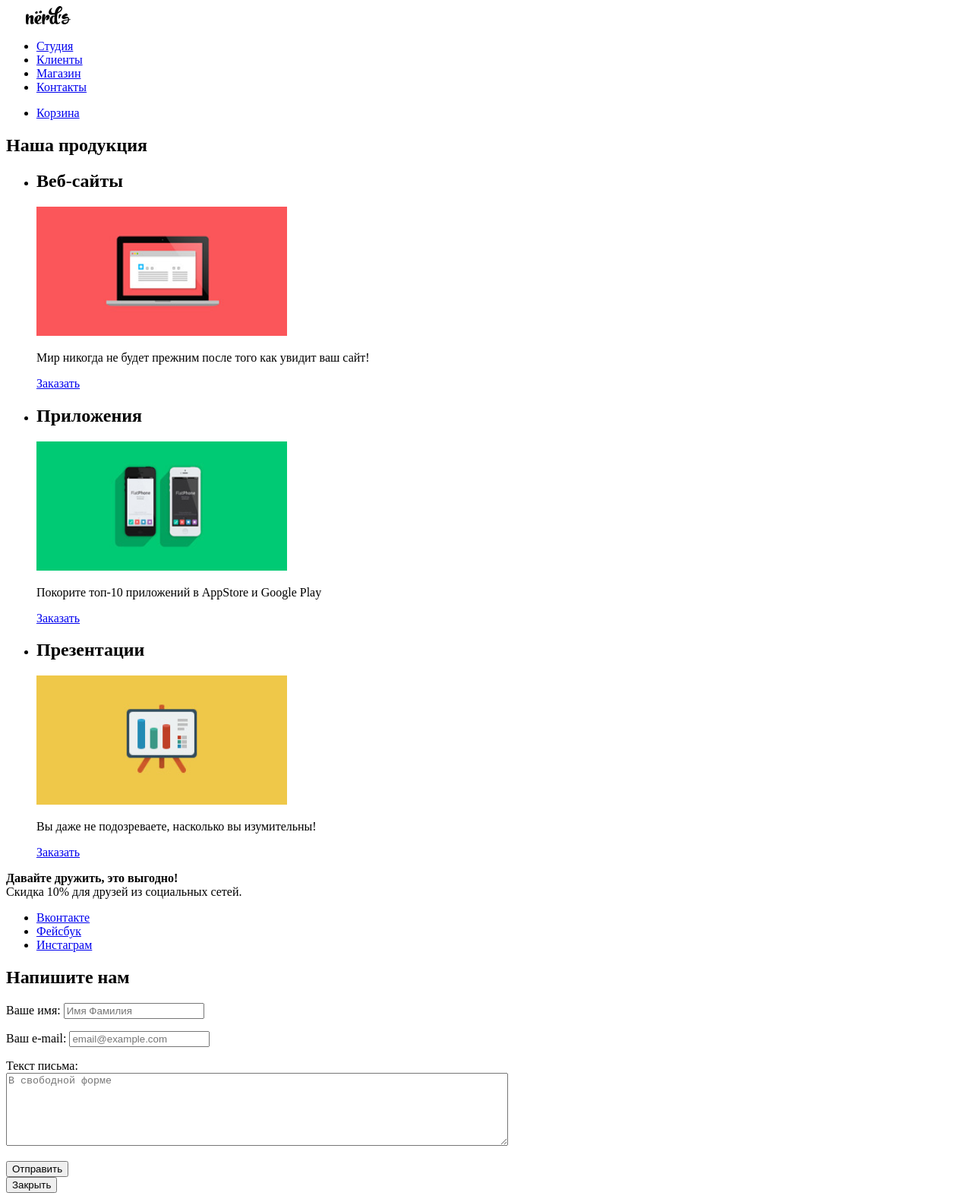
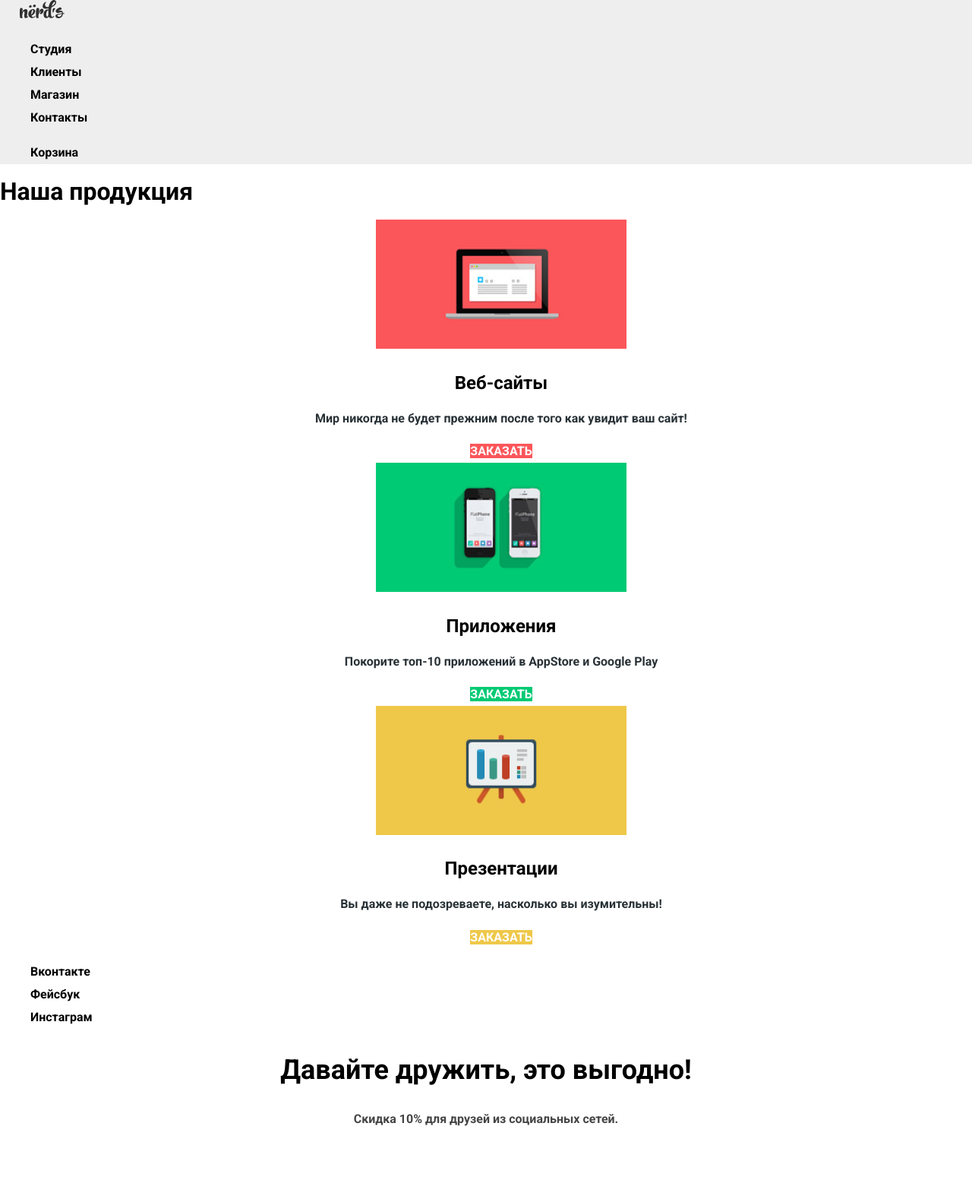
Before and after one commit to DraxCom/598487-nerds-25, a plain HTML site: page index.html in a window 1280 px wide. Shown: the whole page at 76% size. After the commit the page ends 1500 px from the top, so only its background shows below. Drawn offline with nearby package versions, Linux system fonts and the light colour scheme.

Commit message:
Добавил стилизацию

```diff
--- a/catalog.html
+++ b/catalog.html
@@ -3,12 +3,16 @@
   <head>
     <meta charset="utf-8">
     <title>Каталог</title>
+    <link href="https://fonts.googleapis.com/css?family=Roboto:400,700&display=swap&subset=cyrillic" rel="stylesheet">
+    <link href="css/normalize.css" rel="stylesheet">
+    <link href="css/style.css" rel="stylesheet">
   </head>
   <body>
     <header class="main-header">
       <nav class="main-navigation">
-        <a class="main-header-logo" href="index.html"></a>
+        <a class="main-header-logo" href="index.html">
           <img src="img/logo.svg" width="111" height="24" alt="Логотип веб-студии «Нёрдс»">
+        </a>
         <ul class="site-navigation">
           <li><a href="studio.html">Студия</a></li>
           <li><a href="clients.html">Клиенты</a></li>
@@ -28,19 +32,19 @@
           <fieldset>
             <legend>Сетка:</legend>
             <ul>
-              <li class="filter-option"><label><input class="visually-hidden filter-input filter-input-radio" type="radio" name="net-item" value="adaptive" checked>Адаптивная</label></li>
-              <li class="filter-option"><label><input class="visually-hidden filter-input filter-input-radio" type="radio" name="net-item" value="fixed">Фиксированная</label></li>
-              <li class="filter-option"><label><input class="visually-hidden filter-input filter-input-radio" type="radio" name="net-item"value="elastic">Резиновая</label></li>
+              <li class="filter-option"><input class="visually-hidden filter-input filter-input-radio" type="radio" name="net-item" value="adaptive" checked><label>Адаптивная</label></li>
+              <li class="filter-option"><input class="visually-hidden filter-input filter-input-radio" type="radio" name="net-item" value="fixed"><label>Фиксированная</label></li>
+              <li class="filter-option"><input class="visually-hidden filter-input filter-input-radio" type="radio" name="net-item"value="elastic"><label>Резиновая</label></li>
             </ul>
           </fieldset>
           <fieldset>
             <legend>Особенности:</legend>
             <ul>
-              <li class="filter-option"><label><input class="visually-hidden filter-input filter-input-checkbox" type="checkbox" name="slider" checked>Слайдер</label></li>
-              <li class="filter-option"><label><input class="visually-hidden filter-input filter-input-checkbox" type="checkbox" name="block-of-advantages">Блок преимуществ</label></li>
-              <li class="filter-option"><label><input class="visually-hidden filter-input filter-input-checkbox" type="checkbox" name="news" checked>Новости</label></li>
-              <li class="filter-option"><label><input class="visually-hidden filter-input filter-input-checkbox" type="checkbox" name="gallery">Галерея</label></li>
-              <li class="filter-option"><label><input class="visually-hidden filter-input filter-input-checkbox" type="checkbox" name="basket-of-feature">Корзина</label></li>
+              <li class="filter-option"><input class="visually-hidden filter-input filter-input-checkbox" type="checkbox" name="slider" checked><label>Слайдер</label></li>
+              <li class="filter-option"><input class="visually-hidden filter-input filter-input-checkbox" type="checkbox" name="block-of-advantages"><label>Блок преимуществ</label></li>
+              <li class="filter-option"><input class="visually-hidden filter-input filter-input-checkbox" type="checkbox" name="news" checked><label>Новости</label></li>
+              <li class="filter-option"><input class="visually-hidden filter-input filter-input-checkbox" type="checkbox" name="gallery"><label>Галерея</label></li>
+              <li class="filter-option"><input class="visually-hidden filter-input filter-input-checkbox" type="checkbox" name="basket-of-feature"><label>Корзина</label></li>
             </ul>
           </fieldset>
           <button class="filter-button button" type="submit" >Показать</button>
@@ -160,13 +164,13 @@
     </main>
     <footer class="main-footer">
       <div class="footer-social">
-        <b>Давайте дружить, это выгодно!</b><br>
-           Скидка 10% для друзей из социальных сетей.
         <ul>
           <li><a class="social-button" href="#">Вконтакте</a></li>
           <li><a class="social-button" href="#">Фейсбук</a></li>
           <li><a class="social-button" href="#">Инстаграм</a></li>
         </ul>
+        <p class="bold">Давайте дружить, это выгодно!</p>
+        <p>Скидка 10% для друзей из социальных сетей.</p>
       </div>
       <section class="connection">
         <h2>Напишите нам</h2>
--- /dev/null
+++ b/css/style.css
@@ -0,0 +1,219 @@
+body {
+  margin: 0;
+
+  font-family: "Roboto", Arial, sans-serif;
+  font-size: 16px;
+  line-height: 30px;
+  font-weight: 700;
+  color: #000000;
+
+  background-color: #ffffff;
+}
+
+a {
+  text-decoration: none;
+}
+
+/* Внутренняя страница сайта: catalog.html */
+.site-navigation-current a {
+  text-decoration: underline;
+  text-decoration-color: #fb565a;
+}
+
+.main-navigation h1 {
+  font-size: 55px;
+  line-height: 55px;
+  text-align: center;
+}
+
+.filter-option label {
+  font-size: 16px;
+  line-height: 20px;
+  color: #283136;
+}
+
+/* Главная страница сайта: index.html */
+.button {
+  font: inherit;
+
+  line-height: 18px;
+  text-align: center;
+  color: #ffffff;
+  vertical-align: middle;
+  text-transform: uppercase;
+
+  background-color: #fb565a;
+  border: none;
+}
+
+.button:hover {
+  background-color: #e74246;
+}
+
+.button:focus {
+  background-color: rgb(215, 55, 59);
+  box-shadow: inset 0px 3px 0 0 rgba(0, 1, 1, 0.1);
+}
+
+/* Внутренняя страница сайта:catalog.html */
+.filter-button {
+  font-size: 16px;
+  line-height: 18px;
+  color: #000000;
+
+  background-color: #eeeeee;
+}
+
+.filter-button:hover {
+  background-color: #dfdfdf;
+}
+
+.filter-button:focus {
+  background-color: #d5d5d5;
+  box-shadow: inset 0px 3px 0 0 rgba(0, 1, 1, 0.1);
+}
+
+/* Главная страница сайта */
+.main-navigation {
+  font-size: 16px;
+  line-height: 30px;
+  color: #000000;
+
+  background-color: #eeeeee;
+}
+
+.main-navigation img:hover,
+.main-navigation img:focus {
+  opacity: 0.8;
+}
+
+.main-navigation img:active {
+  opacity: 0.3;
+}
+
+.site-navigation,
+.buying-navigation {
+  list-style: none;
+}
+
+.site-navigation a,
+.buying-navigation a {
+  color: #000000;
+}
+
+.site-navigation a:hover,
+.site-navigation a:focus,
+.buying-navigation a:hover,
+.buying-navigation a:focus {
+  color: #fb565a;
+}
+
+.site-navigation a:active,
+.buying-navigation a:active {
+  color: rgba(0, 0, 0, 0.3);
+}
+
+.site-navigation a:visited,
+.buying-navigation a:visited {
+  text-decoration: underline;
+  text-decoration-color: #fb565a;
+}
+
+.production-list {
+  list-style: none;
+}
+
+.production-item {
+text-align: center;
+}
+
+.production-item h2 {
+  font-size: 24px;
+  font-weight: bold;
+  line-height: 30px;
+}
+
+.production-item p {
+  font-size: 16px;
+  line-height: 24px;
+  color: #283136;
+}
+
+.button-green {
+  background-color: #00ca74;
+}
+
+.button-green:hover,
+.button-green:focus {
+  background-color: #00bc6c;
+}
+
+.button-green:active {
+  background-color: #00aa62;
+  box-shadow: inset 0px 3px 0 0 rgba(0, 1, 1, 0.1);
+}
+
+.button-yellow {
+  background-color: #efc84a;
+}
+
+.button-yellow:hover,
+.button-yellow:focus {
+  background-color: #eab534;
+}
+
+.button-yellow:active {
+  background-color: #e5a722;
+  box-shadow: inset 0px 3px 0 0 rgba(0, 1, 1, 0.1);
+}
+
+/* Внутренняя страница сайта: catalog.html */
+.filters legend {
+  font-size: 18px;
+  line-height: 30px;
+  font-weight: bold;
+}
+
+.filters ul {
+  list-style: none;
+}
+
+.catalog ul {
+  list-style: none;
+}
+
+.catalog img {
+  border: solid 1px rgba(0, 1, 1, 0.1);
+}
+
+.catalog span {
+
+}
+
+/* Главная страница сайта: index.html */
+.footer-social ul {
+  list-style: none;
+}
+
+.social-button {
+  color: #000000;
+}
+
+.footer-social .bold {
+  font-size: 36px;
+  line-height: 36px;
+  font-weight: bold;
+  color: #000000;
+  text-align: center;
+}
+
+.footer-social p {
+  font-size: 16px;
+  line-height: 22px;
+  color: #444444;
+  text-align: center;
+}
+
+.connection {
+  display: none;
+}
--- a/index.html
+++ b/index.html
@@ -3,12 +3,16 @@
   <head>
     <meta charset="utf-8">
     <title>HTML Academy: Нёрдс</title>
+    <link href="https://fonts.googleapis.com/css?family=Roboto:400,700&display=swap&subset=cyrillic" rel="stylesheet">
+    <link href="css/normalize.css" rel="stylesheet">
+    <link href="css/style.css" rel="stylesheet">
   </head>
   <body>
     <header class="main-header">
       <nav class="main-navigation">
         <a class="main-header-logo" href="index.html">
           <img src="img/logo.svg" width="111" height="24" alt="Логотип веб-студии «Нёрдс»">
+        </a>
         <ul class="site-navigation">
           <li><a href="studio.html">Студия</a></li>
           <li><a href="clients.html">Клиенты</a></li>
@@ -18,7 +22,6 @@
         <ul class="buying-navigation">
           <li class="buying-basket"><a href="basket.html">Корзина</a></li>
         </ul>
-        </a>
       </nav>
     </header>
     <main class="container">
@@ -26,35 +29,35 @@
         <h1 class="visually-hidden">Наша продукция</h1>
         <ul class="production-list">
           <li class="production-item">
+            <img src="img/advantage-picture-red.jpg" width="330" height="170" alt="Фоновая картинка «Веб-сайты»">
             <h2>Веб-сайты</h2>
-            <img src="img/advantage-picture-red.jpg" width="330" height="170" alt="Фоновая картинка «Веб-сайты»">
             <p>Мир никогда не будет прежним после того как увидит ваш сайт!</p>
             <a class="button" href="#">Заказать</a>
           </li>
           <li class="production-item">
+            <img src="img/advantage-picture-green.jpg" width="330" height="170" alt="Фоновая картинка «Приложения»">
             <h2>Приложения</h2>
-            <img src="img/advantage-picture-green.jpg" width="330" height="170" alt="Фоновая картинка «Приложения»">
             <p>Покорите топ-10 приложений в AppStore и Google Play</p>
-            <a class="button" href="#">Заказать</a>
+            <a class="button button-green" href="#">Заказать</a>
           </li>
           <li class="production-item">
+            <img src="img/advantage-picture-yellow.jpg" width="330" height="170" alt="Фоновая картинка «Презентации»">
             <h2>Презентации</h2>
-            <img src="img/advantage-picture-yellow.jpg" width="330" height="170" alt="Фоновая картинка «Презентации»">
             <p>Вы даже не подозреваете, насколько вы изумительны!</p>
-            <a class="button" href="#">Заказать</a>
+            <a class="button button-yellow" href="#">Заказать</a>
           </li>
         </ul>
       </section>
     </main>
     <footer class="main-footer">
       <div class="footer-social">
-        <b>Давайте дружить, это выгодно!</b><br>
-           Скидка 10% для друзей из социальных сетей.
         <ul>
           <li><a class="social-button" href="#">Вконтакте</a></li>
           <li><a class="social-button" href="#">Фейсбук</a></li>
           <li><a class="social-button" href="#">Инстаграм</a></li>
         </ul>
+        <p class="bold">Давайте дружить, это выгодно!</p>
+        <p>Скидка 10% для друзей из социальных сетей.</p>
       </div>
     </footer>
     <section class="connection">
```
